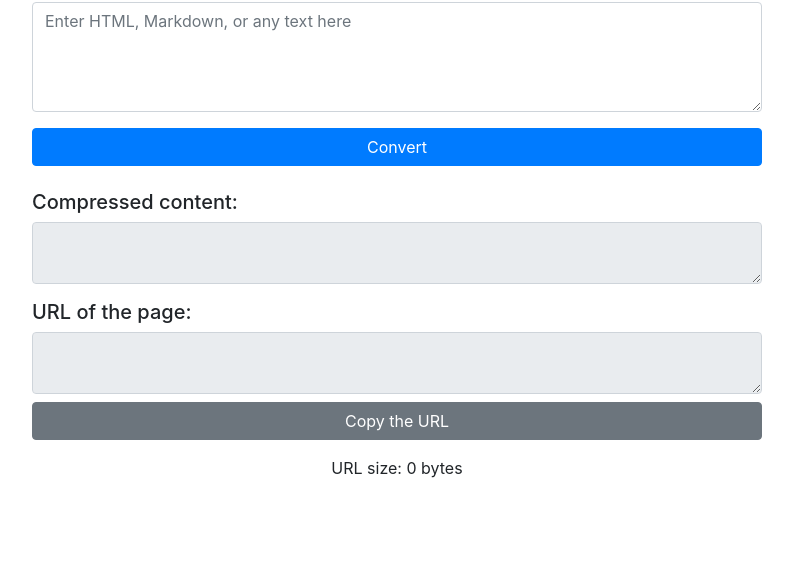
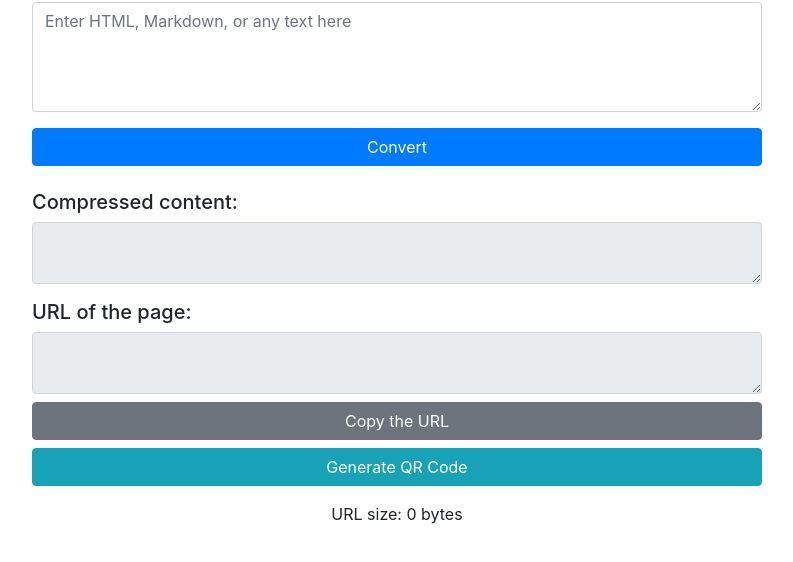
Before and after one commit to dew-automatisation/website-single-link, a plain HTML site: page editor.html in a window 1280 px wide. Shown: the part 102-664 px from the top of the page, without its empty margins (243-1036 px from the left). Drawn offline with nearby package versions, Linux system fonts and the light colour scheme.

Commit message:
Update editor.html

```diff
--- a/editor.html
+++ b/editor.html
@@ -22,6 +22,7 @@
                 <h5>URL of the page:</h5>
                 <textarea id="outputUrl" class="form-control" rows="2" readonly></textarea>
                 <button onclick="copyToClipboard()" class="btn btn-secondary btn-block mt-2">Copy the URL</button>
+                <button onclick="generateQRCode()" class="btn btn-info btn-block mt-2">Generate QR Code</button>
             </div>
             <p id="urlByteSize" class="text-center mt-3">URL size: 0 bytes</p>
         </div>
@@ -47,8 +48,13 @@
         var urlToCopy = document.getElementById('outputUrl');
         urlToCopy.select();
         document.execCommand('copy');
-        // Pour les navigateurs modernes, utilisez navigator.clipboard.writeText
-        // navigator.clipboard.writeText(urlToCopy.value).then(() => alert('URL copied to clipboard!'));
+    }
+
+    function generateQRCode() {
+        var finalUrl = document.getElementById('outputUrl').value;
+        var encodedUrl = encodeURIComponent(finalUrl);
+        var qrCodeUrl = 'https://chart.googleapis.com/chart?cht=qr&chs=512x512&chld=L|1&choe=UTF-8&chl=' + encodedUrl;
+        window.open(qrCodeUrl, '_blank');
     }
 </script>
 </body>
```
